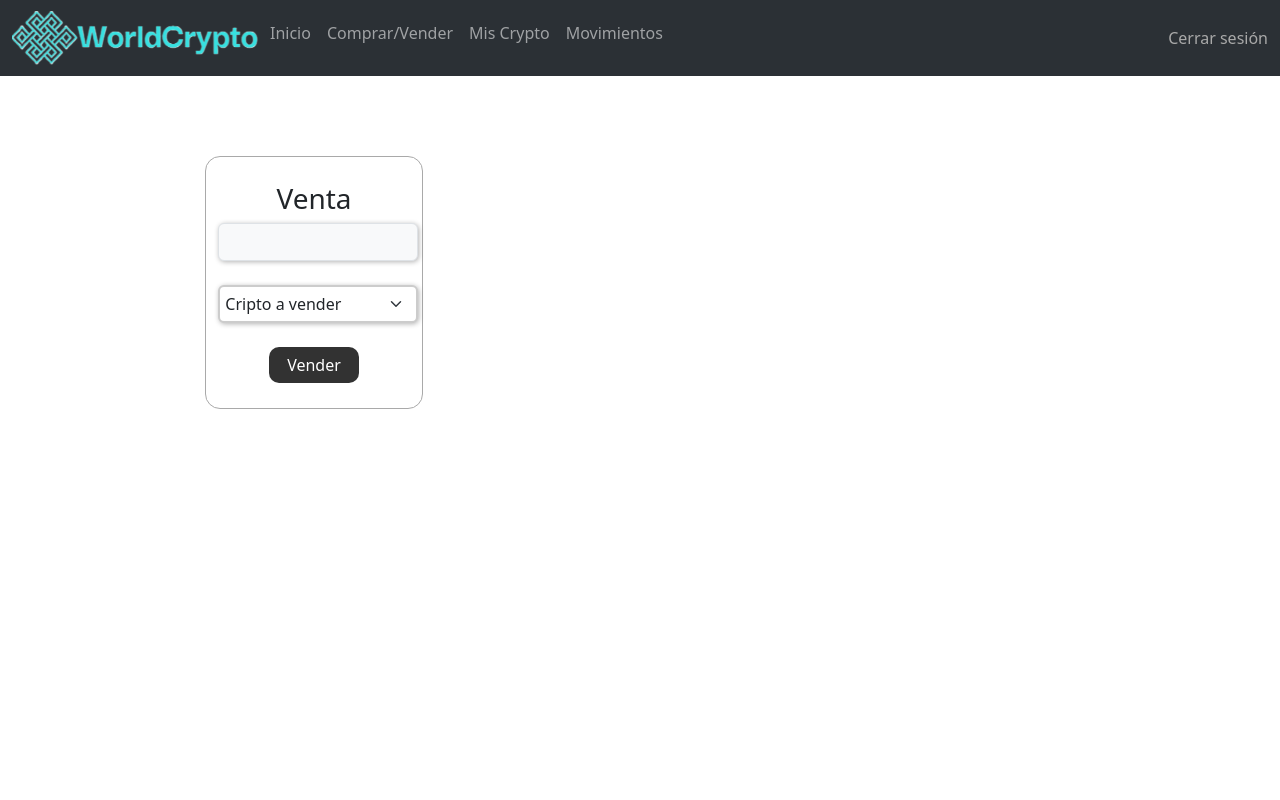
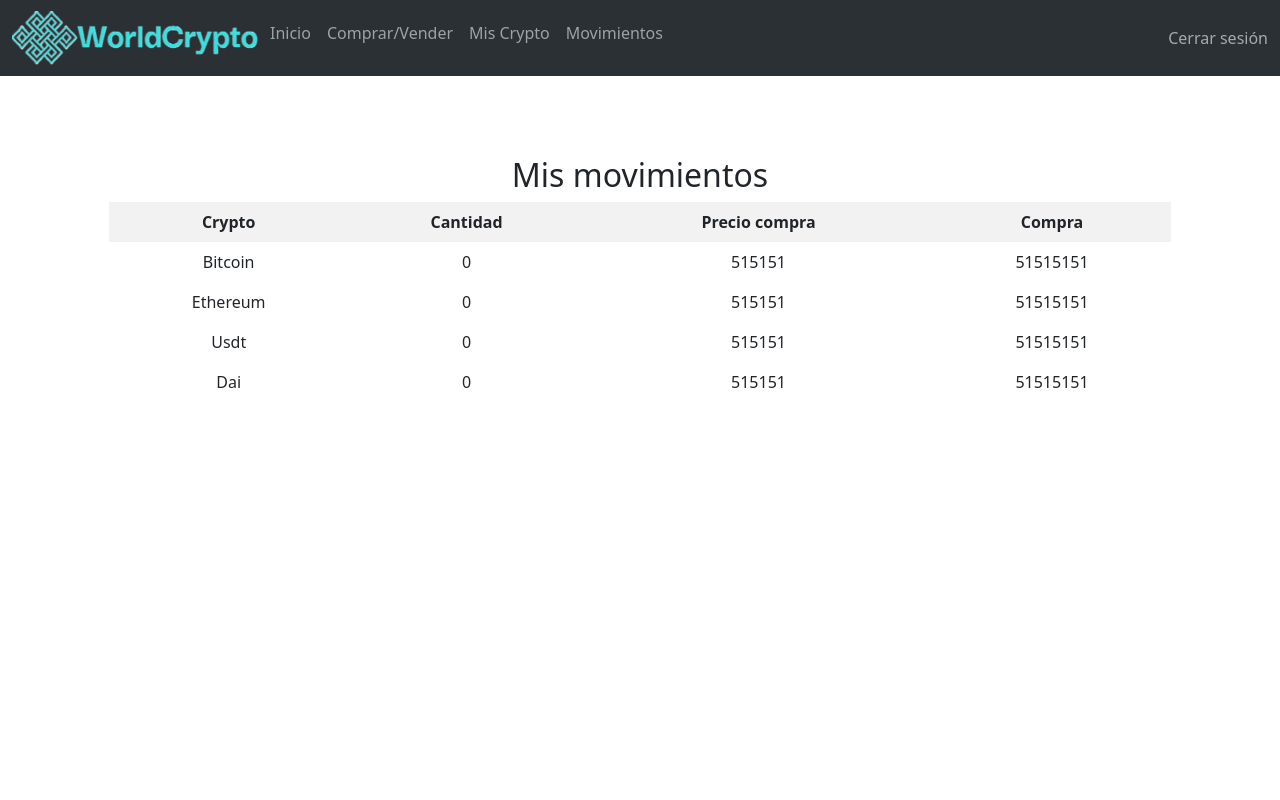
Before and after one commit to samuelfrencia/Final-Lab-III, a Vue app: page /movimientos in a window 1280 px wide. Shown: the top 800 px of the page. Built offline with nearby package versions, Linux system fonts and the light colour scheme.

Commit message:
cambio del inicio

```diff
--- a/src/App.vue
+++ b/src/App.vue
@@ -20,12 +20,7 @@
 }
 
 /*SECCION PRINCIPAL*/
-.container {
-    display: flex;
-    justify-content: center;
-    align-items: center;
-    height: 80vh;
-}
+
 .card {
     width: 300px;
     padding: 20px;
--- a/src/views/MisCryptoView.vue
+++ b/src/views/MisCryptoView.vue
@@ -33,7 +33,7 @@
     <div class="muestraDatos">
       <div class="row">
         <div class="col-md-1"></div>
-        <div class="cardDatosCryptos col-md-10">
+        <div class=" col-md-10">
           <h2 style="text-align: center;">Mi billetera</h2>
           <table>
             <tr>
@@ -72,7 +72,7 @@
       </div>
     </div>
 
-    <br><br><br><br><br><br><br><br><br><br><br>
+    <br><br><br>
 
     <!--FOOTER-->
     <footer class="colorFooter">
--- a/src/views/MovimientosView.vue
+++ b/src/views/MovimientosView.vue
@@ -29,27 +29,46 @@
       </div>
     </nav>
 
-    <!--VENTA CRYPTO-->
+    <!--MIS MOVIMIENTOS-->
     <div class="muestraDatos">
       <div class="row">
-        <div class="col-md-2"></div>
-        <div class="col-md-2 cardCompra">
-          <h3 style="text-align: center;">Venta</h3>
-          <input type="number" name="" id="" class="input-group-text"
-            style="width: 200px; box-shadow: 1px 1px 5px rgba(0, 0, 0, 0.3);">
-          <br>
-
-          <select class="form-select" id="miSelect" style="width: 200px; box-shadow: 1px 1px 5px rgba(0, 0, 0, 0.3);">
-            <option selected>Cripto a vender</option>
-            <option value="bitcoin">BITCOIN</option>
-            <option value="ethereum">ETHEREUM</option>
-            <option value="usdt">USDT</option>
-            <option value="dai">DAI</option>
-          </select>
-          <br>
-          <button class="btnComprarVender">Vender</button>
+        <div class="col-md-1"></div>
+        <div class=" col-md-10">
+          <h2 style="text-align: center;">Mis movimientos</h2>
+          <table>
+            <tr>
+              <th>Crypto</th>
+              <th>Cantidad</th>
+              <th>Precio compra</th>
+              <th>Compra</th>
+            </tr>
+            <tr>
+              <td>Bitcoin</td>
+              <td>0</td>
+              <td>515151</td>
+              <td>51515151</td>
+            </tr>
+            <tr>
+              <td>Ethereum</td>
+              <td>0</td>
+              <td>515151</td>
+              <td>51515151</td>
+            </tr>
+            <tr>
+              <td>Usdt</td>
+              <td>0</td>
+              <td>515151</td>
+              <td>51515151</td>
+            </tr>
+            <tr>
+              <td>Dai</td>
+              <td>0</td>
+              <td>515151</td>
+              <td>51515151</td>
+            </tr>
+          </table>
         </div>
-        <div class="col-md-2"></div>
+        <div class="col-md-1"></div>
       </div>
     </div>
 
```
